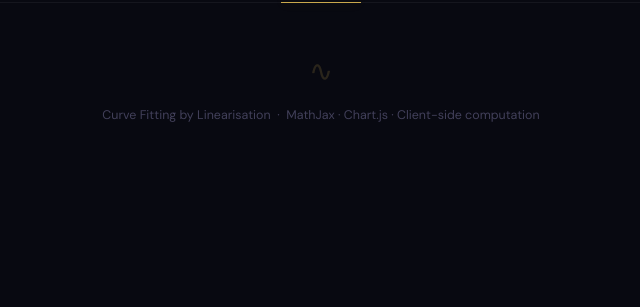
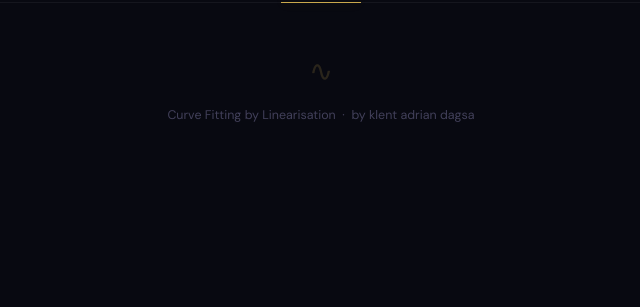
Before and after one commit to klentoy-lab/numerical-methods-calculator, a Flask app: page / in a window 1280 px wide. Shown: the part 3983-4290 px from the top of the page, without its empty margins (319-959 px from the left). Run offline with Flask 3, Linux system fonts and the light colour scheme.

Commit message:
Update index.html

```diff
--- a/templates/index.html
+++ b/templates/index.html
@@ -1177,7 +1177,7 @@ footer::before{
 
 <footer>
   <span class="footer-glyph">∿</span>
-  Curve Fitting by Linearisation &nbsp;·&nbsp; MathJax · Chart.js · Client-side computation
+  Curve Fitting by Linearisation &nbsp;·&nbsp; by klent adrian dagsa
 </footer>
 
 </div><!-- /wrapper -->
```
